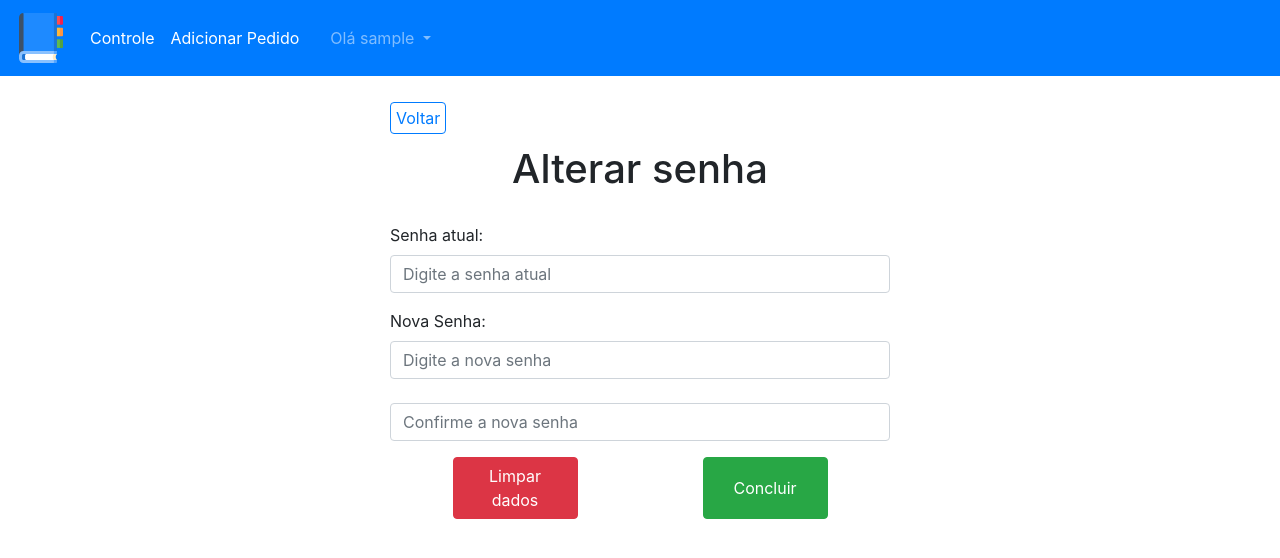
After one commit to KalilFarias/stock_control, a PHP site: page /alterar_senha.php in a window 1280 px wide. The commit adds this page. Shown: the top 558 px of the page. Run offline with PHP 8.4, Linux system fonts and the light colour scheme; the visitor is signed in with stand-in values (Sample User, id 1); data comes from the database, SQL or seed files in the repository.

Commit message:
implementado alteração e reset de senha

```diff
--- /dev/null
+++ b/alterar_senha.php
@@ -0,0 +1,34 @@
+<?php
+  include_once("templates/header.php");
+
+  if (!isset($_SESSION['user_id'])) {
+    header("Location: index.php");
+  }
+?>
+<div class="container">
+    <?php include_once("templates/backbtn.html"); ?>
+    <h1 id="main-title">Alterar senha</h1>
+    <form id="create-form" action="<?= $BASE_URL ?>config/process.php" method="POST">
+      <input type="hidden" name="type" value="alterar-senha">
+      <div class="form-group">
+        <label for="senha-atual">Senha atual:</label>
+        <input type="password" class="form-control" id="senha-atual" name="senha-atual" placeholder="Digite a senha atual" required>
+      </div>
+      <div class="form-group">
+        <label for="nova-senha">Nova Senha:</label>
+        <input type="password" class="form-control" id="nova-senha" name="nova-senha" placeholder="Digite a nova senha" required>
+        <br>
+        <input type="password" class="form-control" id="confirma-senha" name="confirma-senha" placeholder="Confirme a nova senha" required>
+      </div>
+      <div class="container form-group">
+        <div class="row justify-content-around">
+            <button type="reset" class="col-3 btn btn-danger">Limpar dados</button>
+            <button type="submit" class="col-3 btn btn-success">Concluir</button>
+
+        </div>
+      </div>
+    </form>
+</div>
+<?php
+  include_once("templates/footer.php");
+?>
--- a/config/process.php
+++ b/config/process.php
@@ -146,6 +146,7 @@
             <?php
         }
 
+      // Cadastrar Usuário
     } else if($data["type"] === "cadastrar-usuario") {
       $name = $data["nome"];
       $email = $data["email"];
@@ -155,6 +156,24 @@
       if ($senha != $confirma_senha) {
         $_SESSION['msg'] = "As senhas não são iguais";
       } else {
+        $query = "SELECT id FROM usuarios WHERE email = :email";
+        $busca_usuario = $conn->prepare($query);
+
+
+        $busca_usuario->bindParam(":email", $email);
+
+        try {
+
+          $busca_usuario->execute();
+          $busca_usuario->fetch(PDO::FETCH_ASSOC);
+
+        } catch(PDOException $e) {
+          // erro na conexão
+          $error = $e->getMessage();
+          echo "Erro: $error";
+        }
+
+        if (empty($busca_usuario)) {
           $senha = password_hash($senha,PASSWORD_DEFAULT);
           $query = "INSERT INTO usuarios (id, nome, email, senha, is_admin, apagado) VALUES (NULL, :nome, :email, :senha, 0, 0)";
           $stmt = $conn->prepare($query);
@@ -174,6 +193,131 @@
             echo "Erro: $error";
           }
 
+        } else {
+          $_SESSION["msg"] = "E-mail já cadastrado";
+        }
+
+      }
+      //Alterar a senha pelo próprio usuário
+    } else if($data["type"] === "alterar-senha") {
+      $user_id = $_SESSION['user_id'];
+      $senha_atual = $data["senha-atual"];
+      $nova_senha = $data["nova-senha"];
+      $confirma_senha = $data["confirma-senha"];
+
+      //Pegar a senha cadastrada no banco de dados
+      $query = "SELECT id, senha FROM usuarios WHERE id = $user_id";
+      $cliente_altera_senha = $conn->prepare($query);
+
+      try {
+
+        $cliente_altera_senha->execute();
+        $cliente_altera_senha = $cliente_altera_senha->fetch(PDO::FETCH_ASSOC);
+        #$_SESSION["msg"] = "Devolução concluida com sucesso!";
+
+      } catch(PDOException $e) {
+        // erro na conexão
+        $error = $e->getMessage();
+        echo "Erro: $error";
+      }
+
+      // Verifica se a senha confere
+      if(!empty($cliente_altera_senha)) {
+
+            if(password_verify($senha_atual, $cliente_altera_senha['senha'])){ #A senha confere
+              if ($nova_senha == $confirma_senha) { //A nova senha confere
+                //Encriptar a nova senha
+                $nova_senha = password_hash($nova_senha,PASSWORD_DEFAULT);
+                $query = "UPDATE usuarios SET senha = :nova_senha WHERE id = $user_id"; //Atualiza a senha
+
+                $stmt = $conn->prepare($query);
+                $stmt->bindParam(":nova_senha",$nova_senha);
+
+                try {
+                  $stmt->execute();
+                  $_SESSION['msg'] = "Senha alterada com sucesso";
+
+                } catch (PDOException $e){
+                  // erro na conexão
+                  $error = $e->getMessage();
+                  echo "Erro: $error";
+                }
+              } else {
+                //As senhas digitadas são diferentes
+                $_SESSION['msg'] = "A nova senha informada foi digitada diferente";
+              }
+
+            } else { #A senha não confere
+                #echo 'Senha incorreta';
+                $_SESSION["msg"] = "Senha não confere";
+                ?>
+                <div class="alert alert-danger col-7 mx-auto" role="alert">
+                    Usuário ou senha incorretos
+                </div>
+            <?php }
+        } else {
+            #echo "Usuário não encontrado";
+            $_SESSION["msg"] = "Usuário não encontrado";
+            ?>
+                <div class="alert alert-danger col-7 mx-auto" role="alert">
+                    Usuário ou senha incorretos
+                </div>
+            <?php
+        }
+
+      // Resetar a senha pelo admin
+    } else if($data["type"] === "reset-senha") {
+      $email_reset = $data['email-reset'];
+      $nova_senha = $data["nova-senha"];
+      $confirma_senha = $data["confirma-senha"];
+
+      //Pegar a senha cadastrada no banco de dados
+      $query = "SELECT id, senha FROM usuarios WHERE email = '$email_reset'";
+      $cliente_reset_senha = $conn->prepare($query);
+
+      try {
+
+        $cliente_reset_senha->execute();
+        $cliente_reset_senha = $cliente_reset_senha->fetch(PDO::FETCH_ASSOC);
+        #$_SESSION["msg"] = "Devolução concluida com sucesso!";
+
+      } catch(PDOException $e) {
+        // erro na conexão
+        $error = $e->getMessage();
+        echo "Erro: $error";
+      }
+
+      if(!empty($cliente_reset_senha)) {
+        if ($nova_senha == $confirma_senha) { //A nova senha confere
+          //Encriptar a nova senha
+          $nova_senha = password_hash($nova_senha,PASSWORD_DEFAULT);
+          $query = "UPDATE usuarios SET senha = :nova_senha WHERE id = :cliente_reset_id"; //Atualiza a senha
+
+          $stmt = $conn->prepare($query);
+          $stmt->bindParam(":nova_senha",$nova_senha);
+          $stmt->bindParam(":cliente_reset_id",$cliente_reset_senha['id']);
+
+          try {
+            $stmt->execute();
+            $_SESSION['msg'] = "Senha alterada com sucesso";
+
+          } catch (PDOException $e){
+            // erro na conexão
+            $error = $e->getMessage();
+            echo "Erro: $error";
+          }
+        } else {
+          //As senhas digitadas são diferentes
+          $_SESSION['msg'] = "A nova senha informada foi digitada diferente";
+        }
+        } else {
+            #echo "Usuário não encontrado";
+            $_SESSION["msg"] = "Usuário não encontrado";
+            ?>
+                <div class="alert alert-danger col-7 mx-auto" role="alert">
+                    Usuário ou senha incorretos
+                </div>
+            <?php
         }
 
     }
--- a/templates/header.php
+++ b/templates/header.php
@@ -51,10 +51,11 @@
                       Olá <?php echo $_SESSION['user_name'] ?> <!-- Mostra o nome do usuário -->
                   </a>
                   <ul class="dropdown-menu col-sm-auto navbar-dropdown"> <!-- Menu com opções, que abre quando clica non nome do usuário -->
-                      <li><a class="dropdown-item navbar-content" href="cadastro.php">Alterar senha</a></li>
+                      <li><a class="dropdown-item navbar-content" href="alterar_senha.php">Alterar senha</a></li>
                       <!-- Opção de cadastrar usuário estará disponível só para o admin-->
                       <?php if($_SESSION['is_admin'] == 1) {?>
                         <li><a class="dropdown-item navbar-content" href="cadastrar.php">Cadastrar Usuário</a></li>
+                        <li><a class="dropdown-item navbar-content" href="reset_senha.php">Resetar Senha</a></li>
                         <?php }?>
                       <li>
                           <hr class="dropdown-divider">
```
Also changed, not shown: cadastrar.php (+5 -2 lines), reset_senha.php (added, +34 -0 lines). Lines whose indentation alone changed are shown as unchanged.
